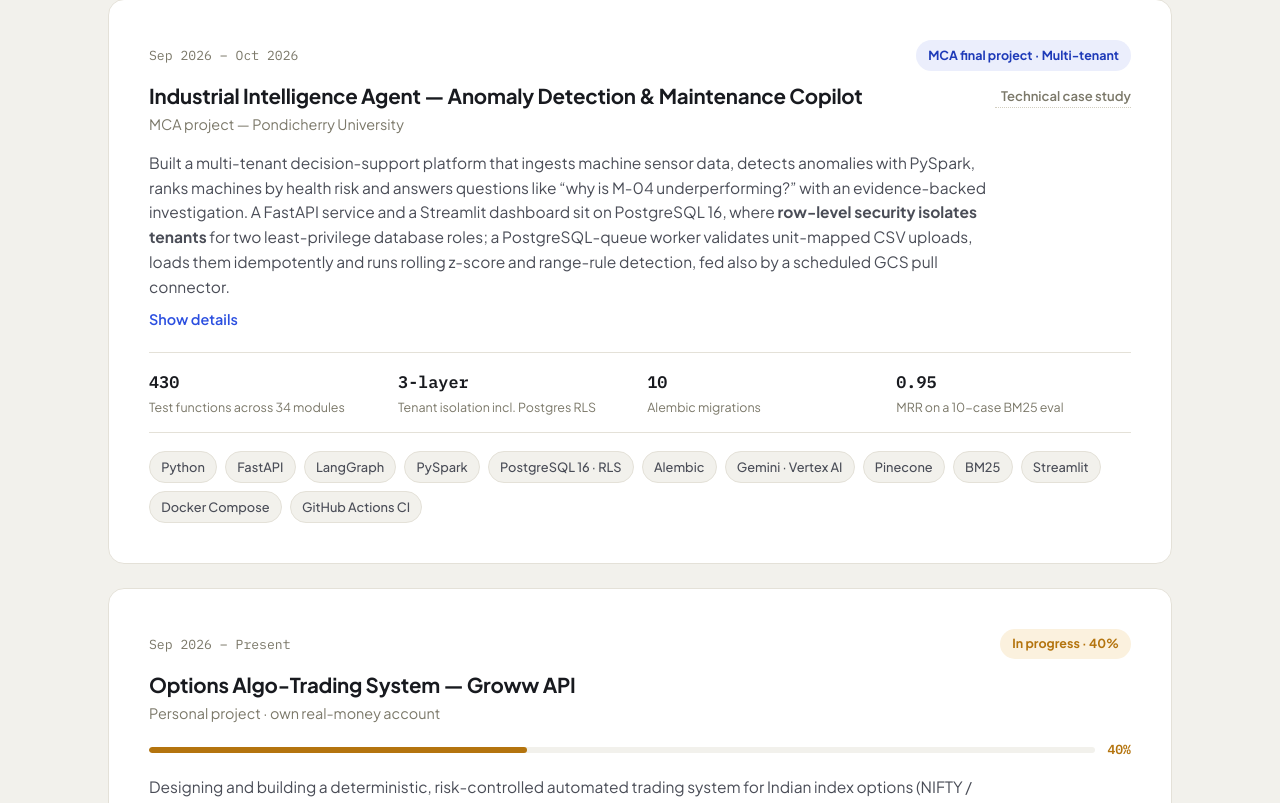
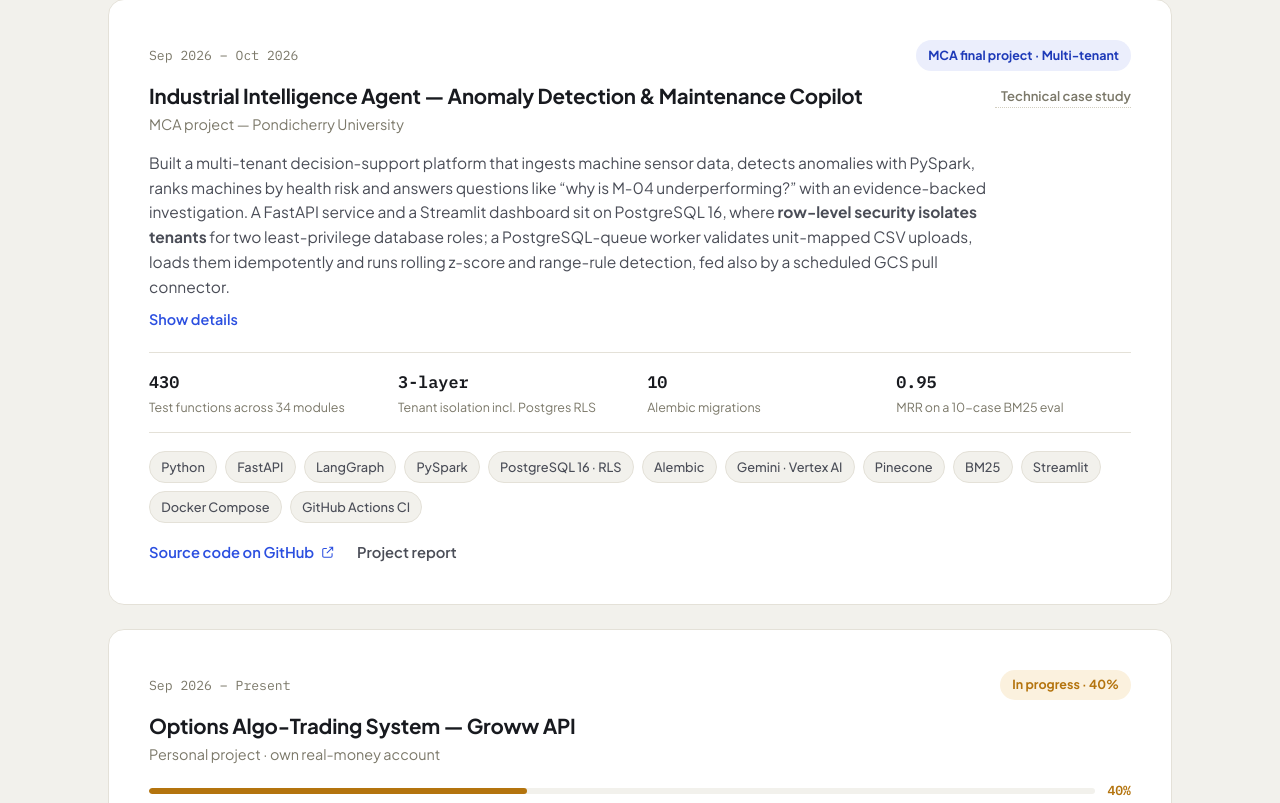
Before and after one commit to anitkumarmaity1-hash/My_Portfolio, a FastAPI app: page / in a window 1280 px wide. Shown: the part 4942-5745 px from the top of the page. Run offline with FastAPI, Linux system fonts and the light colour scheme.

Commit message:
Add source code link and report IIA

```diff
--- a/templates/index.html
+++ b/templates/index.html
@@ -620,6 +620,19 @@
                             <span>Pinecone</span><span>BM25</span><span>Streamlit</span><span>Docker Compose</span>
                             <span>GitHub Actions CI</span>
                         </div>
+                        <div class="proj-actions">
+                            <a href="https://github.com/anitkumarmaity1-hash/Industrial_Intelligence_Agent_main"
+                                target="_blank" rel="noopener" class="proj-link">
+                                Source code on GitHub
+                                <svg viewBox="0 0 24 24" fill="none" stroke="currentColor" stroke-width="1.8" width="14"
+                                    height="14" aria-hidden="true">
+                                    <path
+                                        d="M14 4h6v6M10 14 20 4M19 14v5a2 2 0 0 1-2 2H5a2 2 0 0 1-2-2V8a2 2 0 0 1 2-2h5" />
+                                </svg>
+                            </a>
+                            <a href="/static/docs/Industrial_Intelligence_Agent_Project_Report.pdf" target="_blank"
+                                rel="noopener" class="proj-report-link">Project report</a>
+                        </div>
                     </article>
 
                     <!-- PROJECT 7: Options Algo-Trading Bot (In Progress) -->
```
Also changed, not shown: 1 other file.
